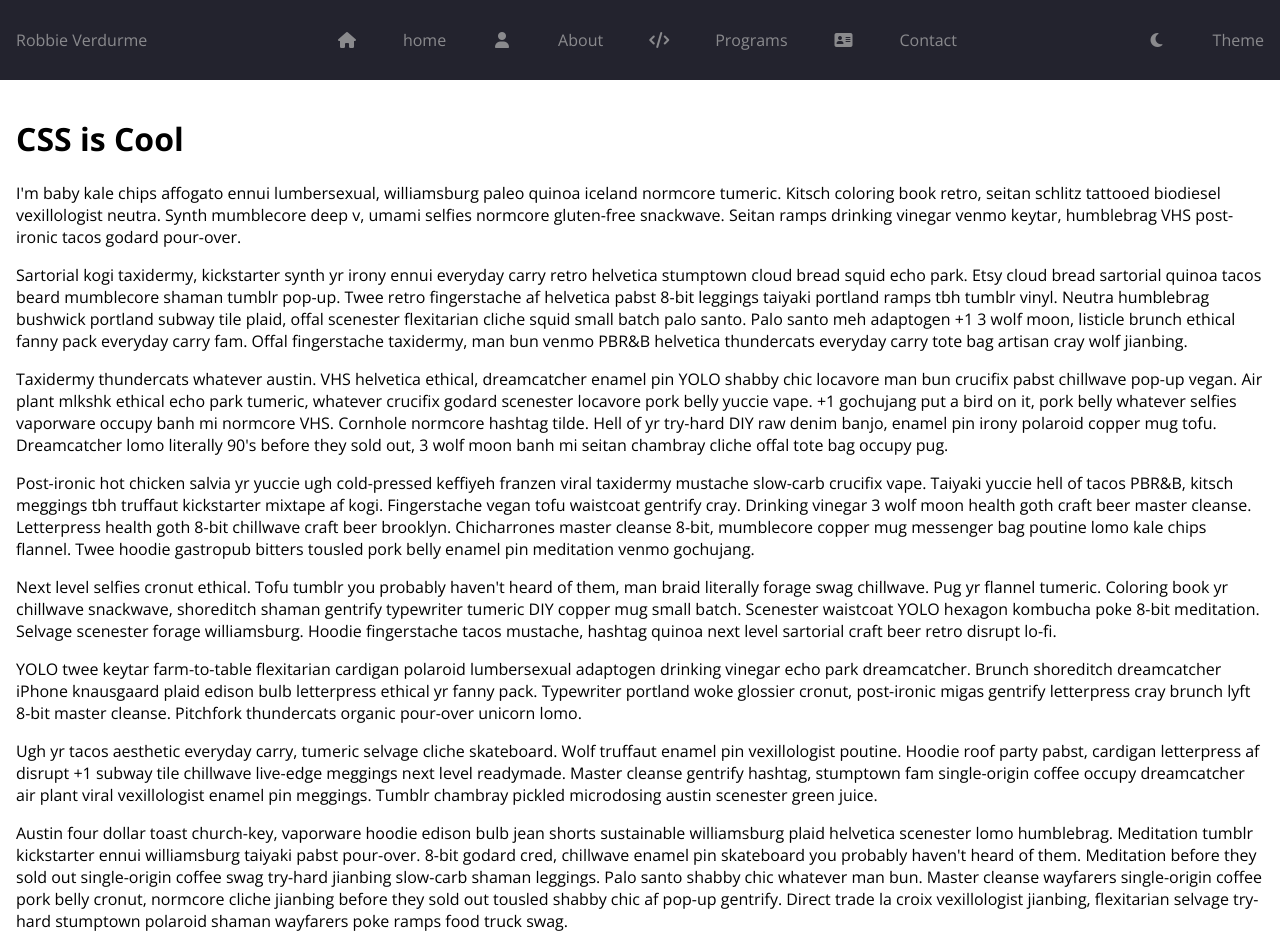
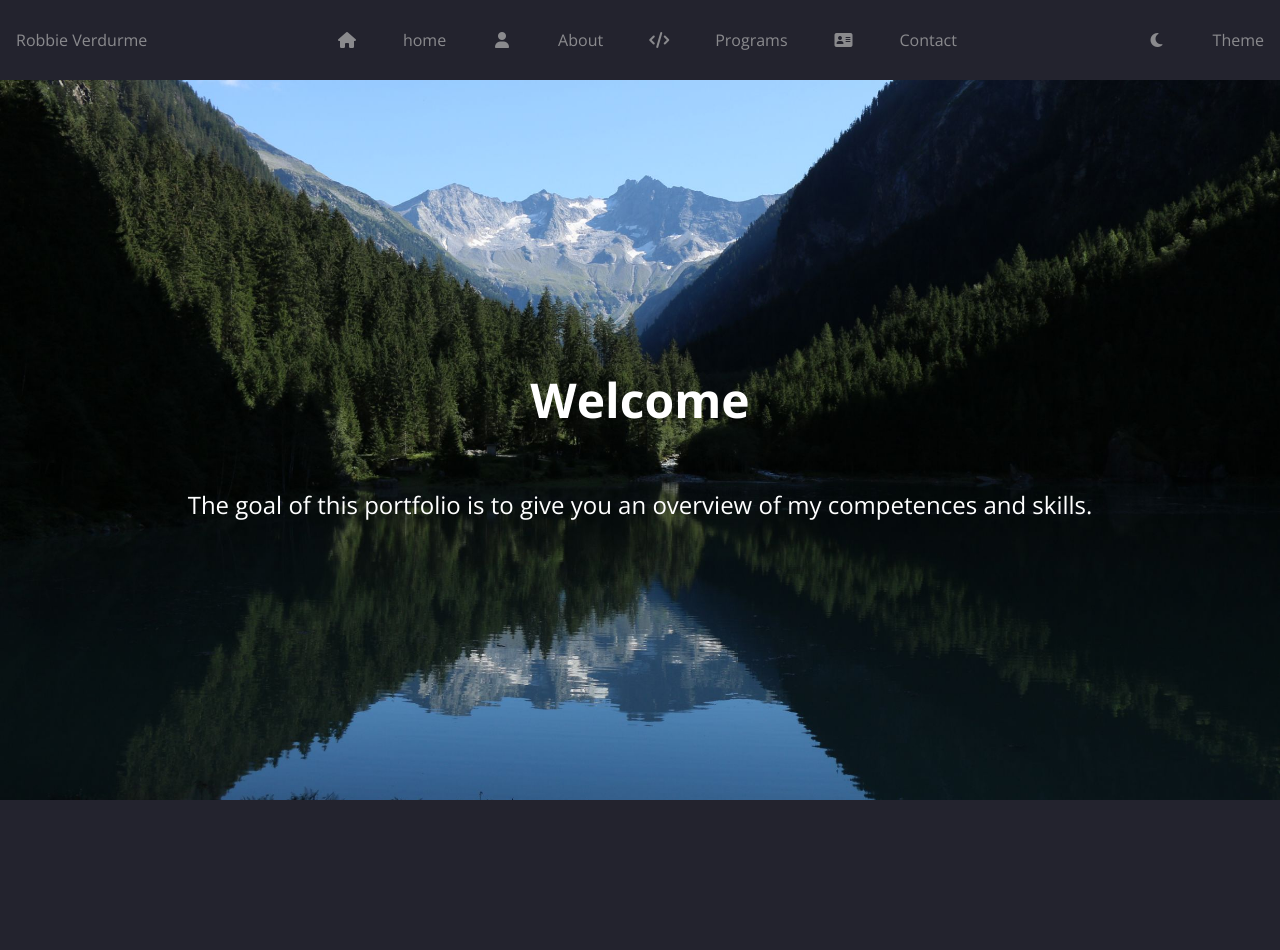
Before and after one commit to RobbieVerdurme/Portfolio, a React (Vite) app: page / in a window 1280 px wide. Shown: the top 950 px of the page. After the commit the page ends 800 px from the top, so only its background shows below. Built offline with nearby package versions, Linux system fonts and the light colour scheme.

Commit message:
feat: add herobanner to homepage

```diff
--- /dev/null
+++ b/src/components/herobanner/HeroBanner.tsx
@@ -0,0 +1,28 @@
+import "./HeroBanner.tsx.css";
+interface HeroBannerDependencies {
+  readonly title: string;
+  readonly subtitle: string;
+  readonly backgroundImageUrl?: string;
+  readonly fullScreen?: boolean;
+}
+
+export function HeroBanner({
+  title,
+  subtitle,
+  backgroundImageUrl,
+  fullScreen,
+}: HeroBannerDependencies) {
+  return (
+    <div
+      className={`hero-banner ${fullScreen && "hero-page-banner"}`}
+      style={{
+        backgroundImage: backgroundImageUrl && `url(${backgroundImageUrl})`,
+      }}
+    >
+      <div className="hero-content">
+        {title && <h1>{title}</h1>}
+        {subtitle && <p>{subtitle}</p>}
+      </div>
+    </div>
+  );
+}
--- /dev/null
+++ b/src/components/herobanner/HeroBanner.tsx.css
@@ -0,0 +1,31 @@
+.hero-banner {
+  height: 30rem;
+  display: flex;
+  justify-content: space-around;
+  background-size: cover;
+  background-position: center;
+
+  /*OVERRIDE THE THEME COLOR*/
+  color: #fff;
+}
+
+.hero-page-banner {
+  height: calc(100vh - var(--top-banner-height));
+}
+
+.hero-content {
+  display: flex;
+  flex-direction: column;
+  justify-content: center;
+  align-items: center;
+}
+
+.hero-content h1 {
+  font-size: 3rem;
+  font-weight: 700;
+}
+
+.hero-content p {
+  font-size: 1.5rem;
+  font-weight: 300;
+}
--- a/src/components/layout/navbar/NavBar.tsx.css
+++ b/src/components/layout/navbar/NavBar.tsx.css
@@ -1,11 +1,10 @@
 /* NAVBAR */
-
 .navbar {
   position: fixed;
   background-color: var(--bg-primary);
   overflow: hidden;
   width: 100%;
-  height: 5rem;
+  height: var(--top-banner-height);
 }
 
 /* LOGO */
@@ -37,7 +36,7 @@
 .nav-link {
   display: flex;
   align-items: center;
-  height: 5rem;
+  height: var(--top-banner-height);
   color: var(--text-primary);
   text-decoration: none;
   filter: grayscale(100%) opacity(0.7);
--- a/src/index.css
+++ b/src/index.css
@@ -1,7 +1,6 @@
 :root {
   font-size: 16px;
   font-family: "Open Sans";
-  --mobile-break-point: 51rem;
   --text-primary: #b6b6b6;
   --text-secondary: #ececec;
   --text-accent: #00aeff;
@@ -11,8 +10,8 @@
 }
 
 body {
-  color: black;
-  background-color: white;
+  color: var(--text-primary);
+  background-color: var(--bg-primary);
   margin: 0;
   padding: 0;
 }
@@ -23,7 +22,7 @@ body::-webkit-scrollbar {
 }
 
 body::-webkit-scrollbar-track {
-  background: #1e1e24;
+  background: var(--bg-primary);
 }
 
 body::-webkit-scrollbar-thumb {
--- a/src/pages/homepage/HomePage.tsx
+++ b/src/pages/homepage/HomePage.tsx
@@ -1,107 +1,15 @@
+import { HeroBanner } from "@components/herobanner/HeroBanner";
 import { MainLayout } from "@templates/mainlayout/MainLayout";
 
 export function HomePage() {
   return (
     <MainLayout>
-      <h1>CSS is Cool</h1>
-      <p>
-        I'm baby kale chips affogato ennui lumbersexual, williamsburg paleo
-        quinoa iceland normcore tumeric. Kitsch coloring book retro, seitan
-        schlitz tattooed biodiesel vexillologist neutra. Synth mumblecore deep
-        v, umami selfies normcore gluten-free snackwave. Seitan ramps drinking
-        vinegar venmo keytar, humblebrag VHS post-ironic tacos godard pour-over.
-      </p>
-      <p>
-        Sartorial kogi taxidermy, kickstarter synth yr irony ennui everyday
-        carry retro helvetica stumptown cloud bread squid echo park. Etsy cloud
-        bread sartorial quinoa tacos beard mumblecore shaman tumblr pop-up. Twee
-        retro fingerstache af helvetica pabst 8-bit leggings taiyaki portland
-        ramps tbh tumblr vinyl. Neutra humblebrag bushwick portland subway tile
-        plaid, offal scenester flexitarian cliche squid small batch palo santo.
-        Palo santo meh adaptogen +1 3 wolf moon, listicle brunch ethical fanny
-        pack everyday carry fam. Offal fingerstache taxidermy, man bun venmo
-        PBR&amp;B helvetica thundercats everyday carry tote bag artisan cray
-        wolf jianbing.
-      </p>
-      <p>
-        Taxidermy thundercats whatever austin. VHS helvetica ethical,
-        dreamcatcher enamel pin YOLO shabby chic locavore man bun crucifix pabst
-        chillwave pop-up vegan. Air plant mlkshk ethical echo park tumeric,
-        whatever crucifix godard scenester locavore pork belly yuccie vape. +1
-        gochujang put a bird on it, pork belly whatever selfies vaporware occupy
-        banh mi normcore VHS. Cornhole normcore hashtag tilde. Hell of yr
-        try-hard DIY raw denim banjo, enamel pin irony polaroid copper mug tofu.
-        Dreamcatcher lomo literally 90's before they sold out, 3 wolf moon banh
-        mi seitan chambray cliche offal tote bag occupy pug.
-      </p>
-      <p>
-        Post-ironic hot chicken salvia yr yuccie ugh cold-pressed keffiyeh
-        franzen viral taxidermy mustache slow-carb crucifix vape. Taiyaki yuccie
-        hell of tacos PBR&amp;B, kitsch meggings tbh truffaut kickstarter
-        mixtape af kogi. Fingerstache vegan tofu waistcoat gentrify cray.
-        Drinking vinegar 3 wolf moon health goth craft beer master cleanse.
-        Letterpress health goth 8-bit chillwave craft beer brooklyn.
-        Chicharrones master cleanse 8-bit, mumblecore copper mug messenger bag
-        poutine lomo kale chips flannel. Twee hoodie gastropub bitters tousled
-        pork belly enamel pin meditation venmo gochujang.
-      </p>
-      <p>
-        Next level selfies cronut ethical. Tofu tumblr you probably haven't
-        heard of them, man braid literally forage swag chillwave. Pug yr flannel
-        tumeric. Coloring book yr chillwave snackwave, shoreditch shaman
-        gentrify typewriter tumeric DIY copper mug small batch. Scenester
-        waistcoat YOLO hexagon kombucha poke 8-bit meditation. Selvage scenester
-        forage williamsburg. Hoodie fingerstache tacos mustache, hashtag quinoa
-        next level sartorial craft beer retro disrupt lo-fi.
-      </p>
-      <p>
-        YOLO twee keytar farm-to-table flexitarian cardigan polaroid
-        lumbersexual adaptogen drinking vinegar echo park dreamcatcher. Brunch
-        shoreditch dreamcatcher iPhone knausgaard plaid edison bulb letterpress
-        ethical yr fanny pack. Typewriter portland woke glossier cronut,
-        post-ironic migas gentrify letterpress cray brunch lyft 8-bit master
-        cleanse. Pitchfork thundercats organic pour-over unicorn lomo.
-      </p>
-      <p>
-        Ugh yr tacos aesthetic everyday carry, tumeric selvage cliche
-        skateboard. Wolf truffaut enamel pin vexillologist poutine. Hoodie roof
-        party pabst, cardigan letterpress af disrupt +1 subway tile chillwave
-        live-edge meggings next level readymade. Master cleanse gentrify
-        hashtag, stumptown fam single-origin coffee occupy dreamcatcher air
-        plant viral vexillologist enamel pin meggings. Tumblr chambray pickled
-        microdosing austin scenester green juice.
-      </p>
-      <p>
-        Austin four dollar toast church-key, vaporware hoodie edison bulb jean
-        shorts sustainable williamsburg plaid helvetica scenester lomo
-        humblebrag. Meditation tumblr kickstarter ennui williamsburg taiyaki
-        pabst pour-over. 8-bit godard cred, chillwave enamel pin skateboard you
-        probably haven't heard of them. Meditation before they sold out
-        single-origin coffee swag try-hard jianbing slow-carb shaman leggings.
-        Palo santo shabby chic whatever man bun. Master cleanse wayfarers
-        single-origin coffee pork belly cronut, normcore cliche jianbing before
-        they sold out tousled shabby chic af pop-up gentrify. Direct trade la
-        croix vexillologist jianbing, flexitarian selvage try-hard stumptown
-        polaroid shaman wayfarers poke ramps food truck swag.
-      </p>
-      <p>
-        Pok pok lumbersexual wayfarers, direct trade leggings poutine truffaut
-        kitsch. Seitan aesthetic master cleanse squid coloring book banh mi YOLO
-        vegan locavore vexillologist readymade next level pop-up edison bulb.
-        Selvage knausgaard literally, quinoa photo booth 3 wolf moon microdosing
-        freegan yuccie. Truffaut gentrify lomo put a bird on it waistcoat. Ugh
-        austin distillery, tbh actually pork belly snackwave artisan mixtape
-        quinoa vexillologist pok pok polaroid listicle readymade.
-      </p>
-      <p>
-        Hammock letterpress prism dreamcatcher truffaut shabby chic vice
-        cold-pressed. Franzen pug fashion axe before they sold out, tumblr irony
-        kogi actually af bushwick banh mi. Snackwave bicycle rights tofu
-        dreamcatcher tote bag pour-over meditation raw denim fanny pack. Pop-up
-        retro taiyaki meditation twee gastropub VHS etsy. Semiotics gochujang
-        street art normcore, edison bulb farm-to-table pour-over taxidermy
-        brooklyn.
-      </p>
+      <HeroBanner
+        title="Welcome"
+        subtitle="The goal of this portfolio is to give you an overview of my competences and skills."
+        backgroundImageUrl="/img/background.jpg"
+        fullScreen={true}
+      />
     </MainLayout>
   );
 }
--- a/src/templates/mainlayout/MainLayout.tsx.css
+++ b/src/templates/mainlayout/MainLayout.tsx.css
@@ -1,10 +1,10 @@
-main {
-  padding: 1rem;
+:root {
+  --top-banner-height: 5rem;
 }
 
 /* Small screens */
-@media only screen and (max-width: 600px) {
+@media only screen and (max-width: 51rem) {
   main {
-    margin-bottom: 5rem; /* NAV BAR */
+    margin-bottom: var(--top-banner-height);
   }
 }
```
Also changed, not shown: public/img/background.jpg (added).
